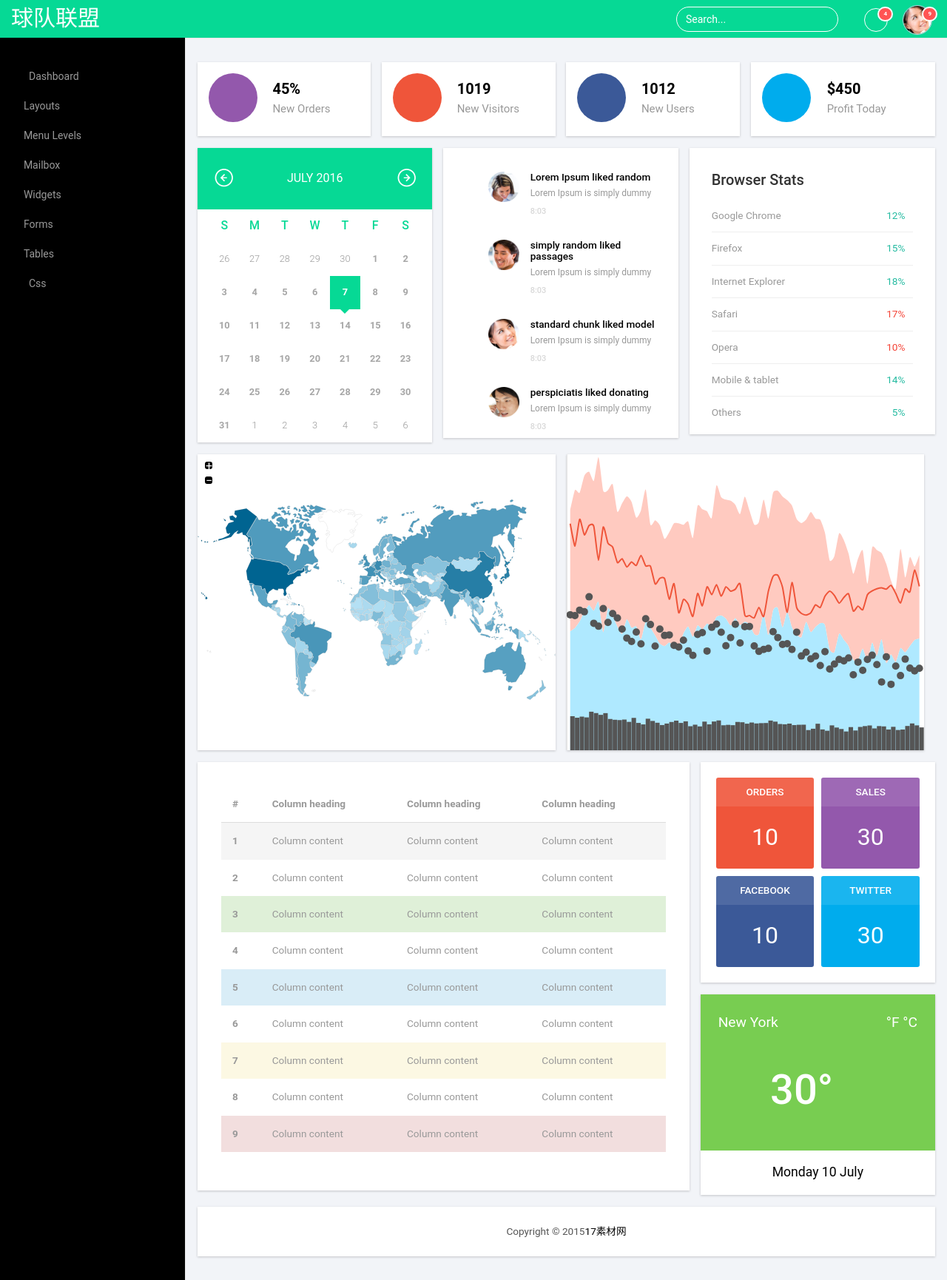
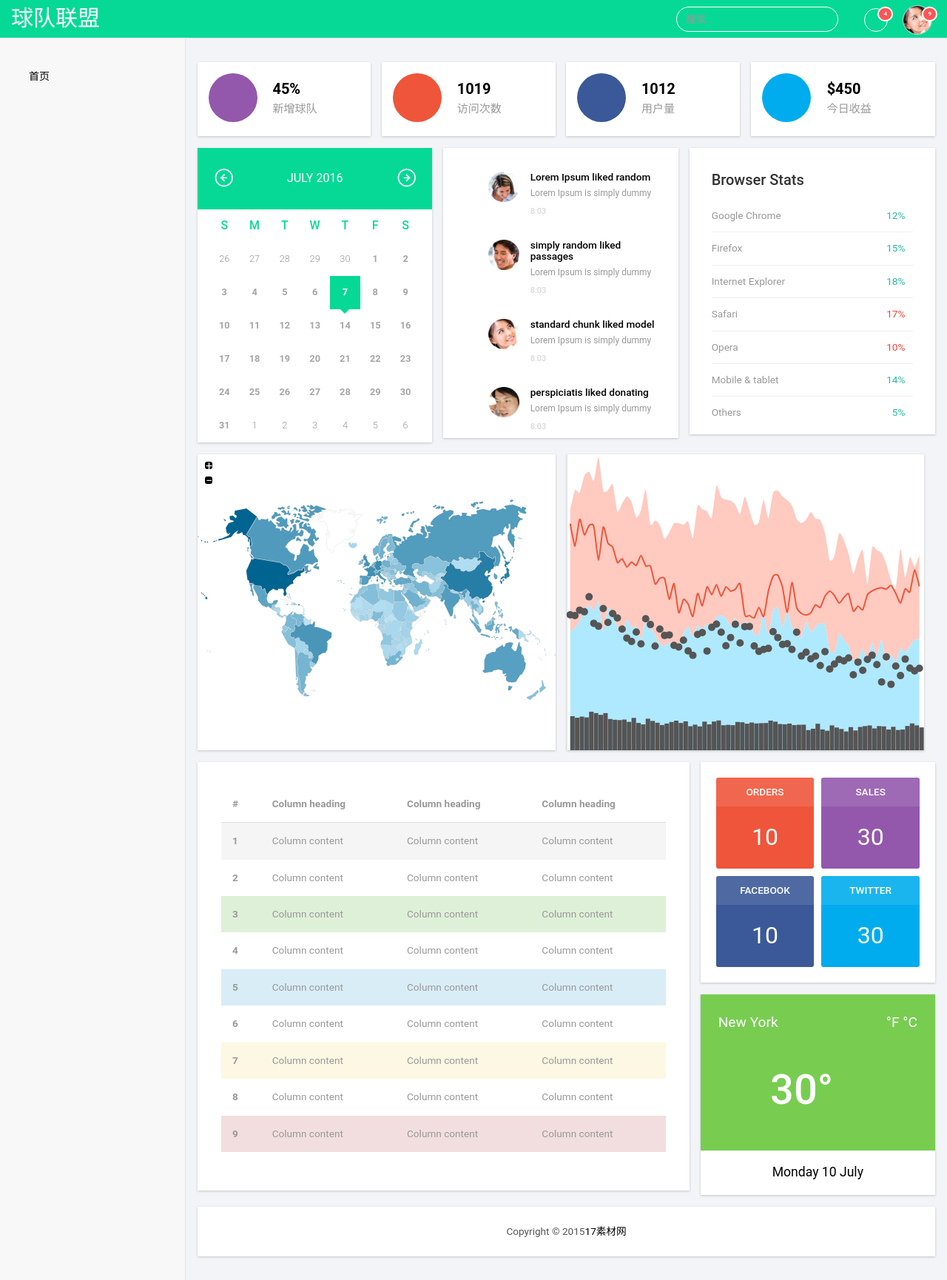
Before and after one commit to WangRex/TeamsAndLeagues, a PHP site: page / in a window 1280 px wide. Shown: the whole page at 74% size. Run offline with PHP 8.4, Linux system fonts and the light colour scheme; some web fonts are replaced.

Commit message:
Update css and change to chinese

```diff
--- a/html/css/style.css
+++ b/html/css/style.css
@@ -12,7 +12,7 @@ p {margin: 0;}
 html, body{
   	font-family: 'Roboto', sans-serif;
     font-size: 100%;
-  	background:#000;
+  	background-color: #f8f8f8;
   	overflow-x: hidden;
 }
 body a{
@@ -219,7 +219,7 @@ body a{
   min-width: 0;
 }
 .navbar-default.sidebar {
-  background-color: #000;
+  background-color: #f8f8f8;
   font-family: 'Roboto', sans-serif;
 }
 nav.top1.navbar.navbar-default.navbar-static-top {
@@ -238,11 +238,11 @@ nav.top1.navbar.navbar-default.navbar-static-top {
 	display:inline-block;
 }
 i.nav_icon {
-  color: #fff;
+  color: #000;
   margin-right:6px;
 }
 .sidebar ul li a{
-  color: #999;
+  color: #000;
   font-size:14px;
 }
 .form-control {
--- a/html/index.html
+++ b/html/index.html
@@ -108,102 +108,33 @@ Smartphone Compatible web template, free webdesigns for Nokia, Samsung, LG, Sony
 	        		<a href="#" class="dropdown-toggle avatar" data-toggle="dropdown"><img src="images/1.png"><span class="badge">9</span></a>
 	        		<ul class="dropdown-menu">
 						<li class="dropdown-menu-header text-center">
-							<strong>Account</strong>
+							<strong>账户</strong>
 						</li>
-						<li class="m_2"><a href="#"><i class="fa fa-bell-o"></i> Updates <span class="label label-info">42</span></a></li>
-						<li class="m_2"><a href="#"><i class="fa fa-envelope-o"></i> Messages <span class="label label-success">42</span></a></li>
-						<li class="m_2"><a href="#"><i class="fa fa-tasks"></i> Tasks <span class="label label-danger">42</span></a></li>
-						<li><a href="#"><i class="fa fa-comments"></i> Comments <span class="label label-warning">42</span></a></li>
+						<li class="m_2"><a href="#"><i class="fa fa-bell-o"></i> 更新 <span class="label label-info">42</span></a></li>
+						<li class="m_2"><a href="#"><i class="fa fa-envelope-o"></i> 消息 <span class="label label-success">42</span></a></li>
+						<li class="m_2"><a href="#"><i class="fa fa-tasks"></i> 任务 <span class="label label-danger">42</span></a></li>
+						<li><a href="#"><i class="fa fa-comments"></i> 评论 <span class="label label-warning">42</span></a></li>
 						<li class="dropdown-menu-header text-center">
-							<strong>Settings</strong>
+							<strong>设置</strong>
 						</li>
-						<li class="m_2"><a href="#"><i class="fa fa-user"></i> Profile</a></li>
-						<li class="m_2"><a href="#"><i class="fa fa-wrench"></i> Settings</a></li>
-						<li class="m_2"><a href="#"><i class="fa fa-usd"></i> Payments <span class="label label-default">42</span></a></li>
-						<li class="m_2"><a href="#"><i class="fa fa-file"></i> Projects <span class="label label-primary">42</span></a></li>
+						<li class="m_2"><a href="#"><i class="fa fa-user"></i> 个人信息</a></li>
+						<li class="m_2"><a href="#"><i class="fa fa-wrench"></i> 设置</a></li>
+						<li class="m_2"><a href="#"><i class="fa fa-usd"></i> 支付 <span class="label label-default">42</span></a></li>
+						<li class="m_2"><a href="#"><i class="fa fa-file"></i> 项目 <span class="label label-primary">42</span></a></li>
 						<li class="divider"></li>
-						<li class="m_2"><a href="#"><i class="fa fa-shield"></i> Lock Profile</a></li>
-						<li class="m_2"><a href="#"><i class="fa fa-lock"></i> Logout</a></li>
+						<li class="m_2"><a href="#"><i class="fa fa-shield"></i> 锁定</a></li>
+						<li class="m_2"><a href="#"><i class="fa fa-lock"></i> 注销</a></li>
 	        		</ul>
 	      		</li>
 			</ul>
 			<form class="navbar-form navbar-right">
-              <input type="text" class="form-control" value="Search..." onFocus="this.value = '';" onBlur="if (this.value == '') {this.value = 'Search...';}">
+              <input type="text" class="form-control" placeholder="搜索...">
             </form>
             <div class="navbar-default sidebar" role="navigation">
                 <div class="sidebar-nav navbar-collapse">
                     <ul class="nav" id="side-menu">
                         <li>
-                            <a href="index.html"><i class="fa fa-dashboard fa-fw nav_icon"></i>Dashboard</a>
-                        </li>
-                        <li>
-                            <a href="#"><i class="fa fa-laptop nav_icon"></i>Layouts<span class="fa arrow"></span></a>
-                            <ul class="nav nav-second-level">
-                                <li>
-                                    <a href="grids.html">Grid System</a>
-                                </li>
-                            </ul>
-                            <!-- /.nav-second-level -->
-                        </li>
-                        <li>
-                            <a href="#"><i class="fa fa-indent nav_icon"></i>Menu Levels<span class="fa arrow"></span></a>
-                            <ul class="nav nav-second-level">
-                                <li>
-                                    <a href="graphs.html">Graphs</a>
-                                </li>
-                                <li>
-                                    <a href="typography.html">Typography</a>
-                                </li>
-                            </ul>
-                            <!-- /.nav-second-level -->
-                        </li>
-                        <li>
-                            <a href="#"><i class="fa fa-envelope nav_icon"></i>Mailbox<span class="fa arrow"></span></a>
-                            <ul class="nav nav-second-level">
-                                <li>
-                                    <a href="inbox.html">Inbox</a>
-                                </li>
-                                <li>
-                                    <a href="compose.html">Compose email</a>
-                                </li>
-                            </ul>
-                            <!-- /.nav-second-level -->
-                        </li>
-                        <li>
-                            <a href="widgets.html"><i class="fa fa-flask nav_icon"></i>Widgets</a>
-                        </li>
-                         <li>
-                            <a href="#"><i class="fa fa-check-square-o nav_icon"></i>Forms<span class="fa arrow"></span></a>
-                            <ul class="nav nav-second-level">
-                                <li>
-                                    <a href="forms.html">Basic Forms</a>
-                                </li>
-                                <li>
-                                    <a href="validation.html">Validation</a>
-                                </li>
-                            </ul>
-                            <!-- /.nav-second-level -->
-                        </li>
-                        <li>
-                            <a href="#"><i class="fa fa-table nav_icon"></i>Tables<span class="fa arrow"></span></a>
-                            <ul class="nav nav-second-level">
-                                <li>
-                                    <a href="basic_tables.html">Basic Tables</a>
-                                </li>
-                            </ul>
-                            <!-- /.nav-second-level -->
-                        </li>
-                        <li>
-                            <a href="#"><i class="fa fa-sitemap fa-fw nav_icon"></i>Css<span class="fa arrow"></span></a>
-                            <ul class="nav nav-second-level">
-                                <li>
-                                    <a href="media.html">Media</a>
-                                </li>
-                                <li>
-                                    <a href="login.html">Login</a>
-                                </li>
-                            </ul>
-                            <!-- /.nav-second-level -->
+                            <a href="index.html"><i class="fa fa-dashboard fa-fw nav_icon"></i>首页</a>
                         </li>
                     </ul>
                 </div>
@@ -219,7 +150,7 @@ Smartphone Compatible web template, free webdesigns for Nokia, Samsung, LG, Sony
                     <i class="pull-left fa fa-thumbs-up icon-rounded"></i>
                     <div class="stats">
                       <h5><strong>45%</strong></h5>
-                      <span>New Orders</span>
+                      <span>新增球队</span>
                     </div>
                 </div>
         	</div>
@@ -228,7 +159,7 @@ Smartphone Compatible web template, free webdesigns for Nokia, Samsung, LG, Sony
                     <i class="pull-left fa fa-users user1 icon-rounded"></i>
                     <div class="stats">
                       <h5><strong>1019</strong></h5>
-                      <span>New Visitors</span>
+                      <span>访问次数</span>
                     </div>
                 </div>
         	</div>
@@ -237,7 +168,7 @@ Smartphone Compatible web template, free webdesigns for Nokia, Samsung, LG, Sony
                     <i class="pull-left fa fa-comment user2 icon-rounded"></i>
                     <div class="stats">
                       <h5><strong>1012</strong></h5>
-                      <span>New Users</span>
+                      <span>用户量</span>
                     </div>
                 </div>
         	</div>
@@ -246,7 +177,7 @@ Smartphone Compatible web template, free webdesigns for Nokia, Samsung, LG, Sony
                     <i class="pull-left fa fa-dollar dollar1 icon-rounded"></i>
                     <div class="stats">
                       <h5><strong>$450</strong></h5>
-                      <span>Profit Today</span>
+                      <span>今日收益</span>
                     </div>
                 </div>
         	 </div>
```
Also changed, not shown: html/login.html (+4 -4 lines).
